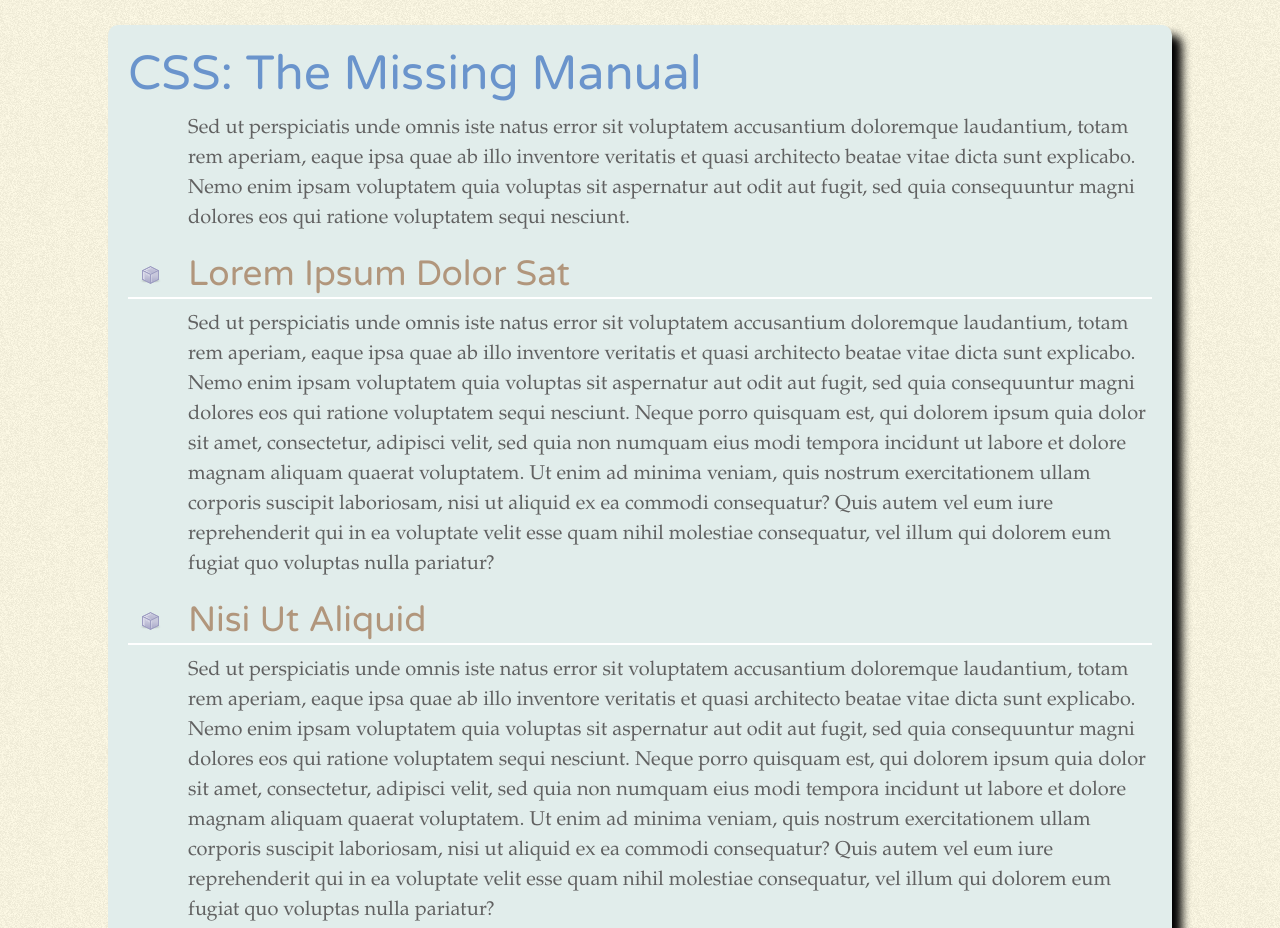
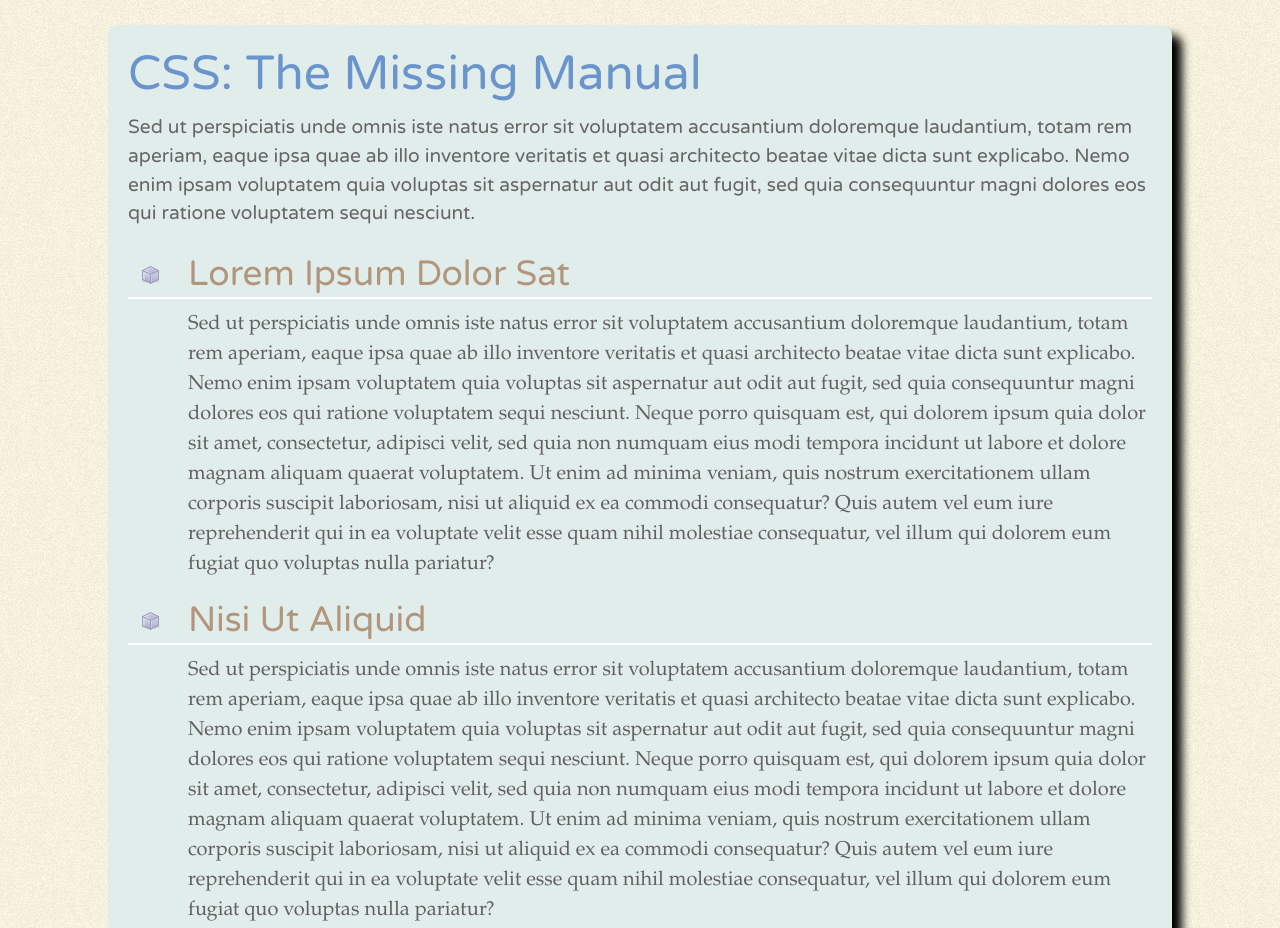
Before and after one commit to claudebaxter/CSS-Tutorials, a plain HTML site: page index.html in a window 1280 px wide. Shown: the top 928 px of the page. Drawn offline with Linux system fonts and the light colour scheme.

Commit message:
Finalizing styles and corrected copyright line.

```diff
--- a/index.html
+++ b/index.html
@@ -8,7 +8,7 @@
 </head>
 <body>
 <h1>  CSS: The Missing Manual</h1>
-<p>Sed ut perspiciatis unde omnis iste natus error sit voluptatem accusantium doloremque laudantium, totam rem aperiam, eaque ipsa quae ab illo inventore veritatis et quasi architecto beatae vitae dicta sunt explicabo. Nemo enim ipsam voluptatem quia voluptas sit aspernatur aut odit aut fugit, sed quia consequuntur magni dolores eos qui ratione voluptatem sequi nesciunt. </p>
+<p class="intro">Sed ut perspiciatis unde omnis iste natus error sit voluptatem accusantium doloremque laudantium, totam rem aperiam, eaque ipsa quae ab illo inventore veritatis et quasi architecto beatae vitae dicta sunt explicabo. Nemo enim ipsam voluptatem quia voluptas sit aspernatur aut odit aut fugit, sed quia consequuntur magni dolores eos qui ratione voluptatem sequi nesciunt. </p>
 <h2>Lorem Ipsum Dolor Sat</h2>
 <p>Sed ut perspiciatis unde omnis iste natus error sit voluptatem accusantium doloremque laudantium, totam rem aperiam, eaque ipsa quae ab illo inventore veritatis et quasi architecto beatae vitae dicta sunt explicabo. Nemo enim ipsam voluptatem quia voluptas sit aspernatur aut odit aut fugit, sed quia consequuntur magni dolores eos qui ratione voluptatem sequi nesciunt. Neque porro quisquam est, qui dolorem ipsum quia dolor sit amet, consectetur, adipisci velit, sed quia non numquam eius modi tempora incidunt ut labore et dolore magnam aliquam quaerat voluptatem. Ut enim ad minima veniam, quis nostrum exercitationem ullam corporis suscipit laboriosam, nisi ut aliquid ex ea commodi consequatur? Quis autem vel eum iure reprehenderit qui in ea voluptate velit esse quam nihil molestiae consequatur, vel illum qui dolorem eum fugiat quo voluptas nulla pariatur?</p>
 <h2>Nisi Ut Aliquid </h2>
--- a/styles.css
+++ b/styles.css
@@ -17,7 +17,7 @@
     font-size: 3em;
   margin: 0;
 }
-p {
+p, address {
   font-family: "Palatino Linotype", Baskerville, serif;
   font-size: 1.25em;
   color: #616161;
@@ -35,3 +35,10 @@
   padding: 0 0 2px 60px;
   margin: 0;
 }
+.intro {
+  color: #666666;
+  font-family: "Varela Round", Helvetica, sans-serif;
+  font-size: 1.2em;
+  margin-left: 0;
+  margin-bottom: 25px;
+}
```
Also changed, not shown: another_page.html (+1 -1 lines).
